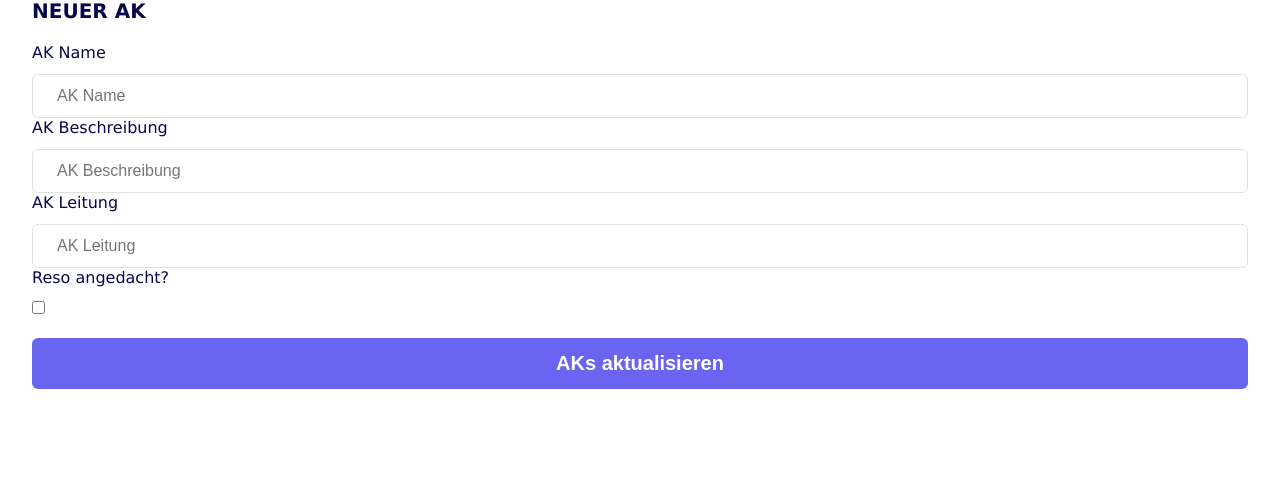
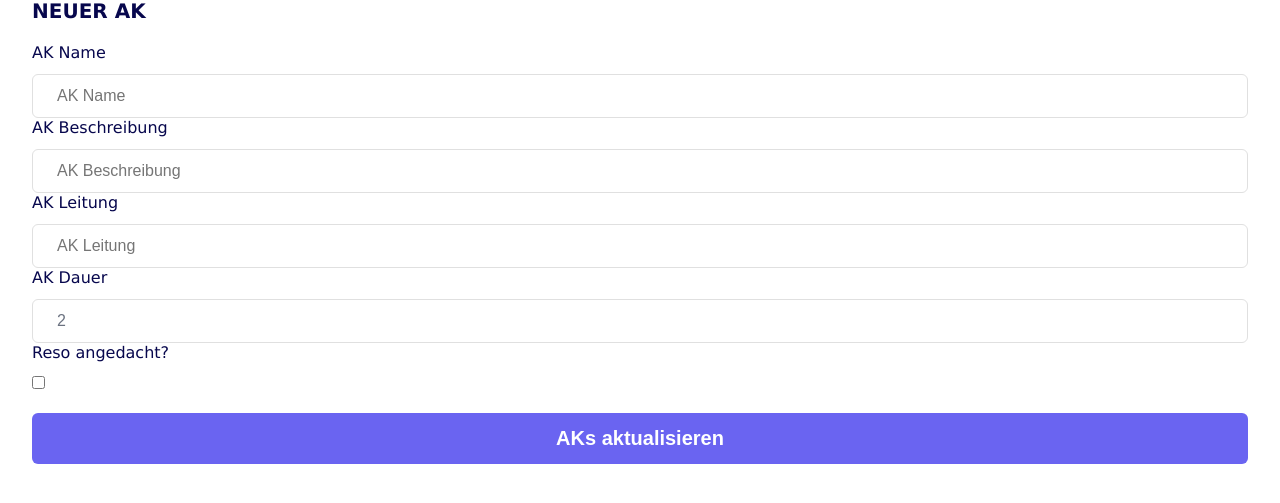
Before and after one commit to felixblanke/ak-plan-poll, a Flask app: page /create/1 in a window 1280 px wide. Shown: the part 73-576 px from the top of the page. Run offline with Flask 3, Linux system fonts and the light colour scheme.

Commit message:
Allow specification of new AK duration and add default duration config

```diff
--- a/templates/create.html
+++ b/templates/create.html
@@ -95,6 +95,16 @@
           value=""
         />
 
+        <label class="form-label">AK Dauer</label>
+        <input
+          type="text"
+          name="akneu_duration"
+          id="akneu_duration"
+          placeholder="AK Dauer"
+          class="form-input"
+          value="{{ default_duration }}"
+        />
+
         <label class="form-label">Reso angedacht?</label>
         <input
             type="checkbox"
--- a/wsgi.py
+++ b/wsgi.py
@@ -11,6 +11,7 @@ from werkzeug.security import safe_join
 app = Flask(__name__)
 app.config["DATA_DIR"] = "data"
 app.config["EXPORT_DIR"] = "export"
+app.config["DEFAULT_DURATION"] = 2
 app.config.from_file("config.json", load=json.load, silent=True)
 
 
@@ -147,7 +148,11 @@ def create_poll(poll_name: str):
                 continue
             ak_id = int(key.split("_")[0][2:])
             field = key.split("_")[1]
-            ak_dict[ak_id]["info"][field] = val
+            if field in ["duration"]:
+                # keys not in info:
+                ak_dict[ak_id][field] = int(val)
+            else:
+                ak_dict[ak_id]["info"][field] = val
 
         data["aks"] = list(
             map(lambda x: x[1], sorted(ak_dict.items(), key=lambda x: x[0]))
@@ -162,12 +167,17 @@ def create_poll(poll_name: str):
             if "akneu_reso" in form_data.keys():
                 new_ak_dict["reso"] = True
 
+            new_ak_dict = {
+                "info": new_ak_dict,
+                "duration": int(form_data["akneu_duration"])
+            }
+
         for v in ak_dict.values():
             if "reso" not in v["info"]:
                 v["info"]["reso"] = False
 
         if new_ak_dict:
-            data["aks"].append({"info": new_ak_dict})
+            data["aks"].append(new_ak_dict)
 
         write_ak_data(poll_name, data)
 
@@ -181,6 +191,7 @@ def create_poll(poll_name: str):
         title=title,
         aks=ak_list,
         poll_name=poll_name,
+        default_duration=app.config["DEFAULT_DURATION"],
     )
 
 
```
